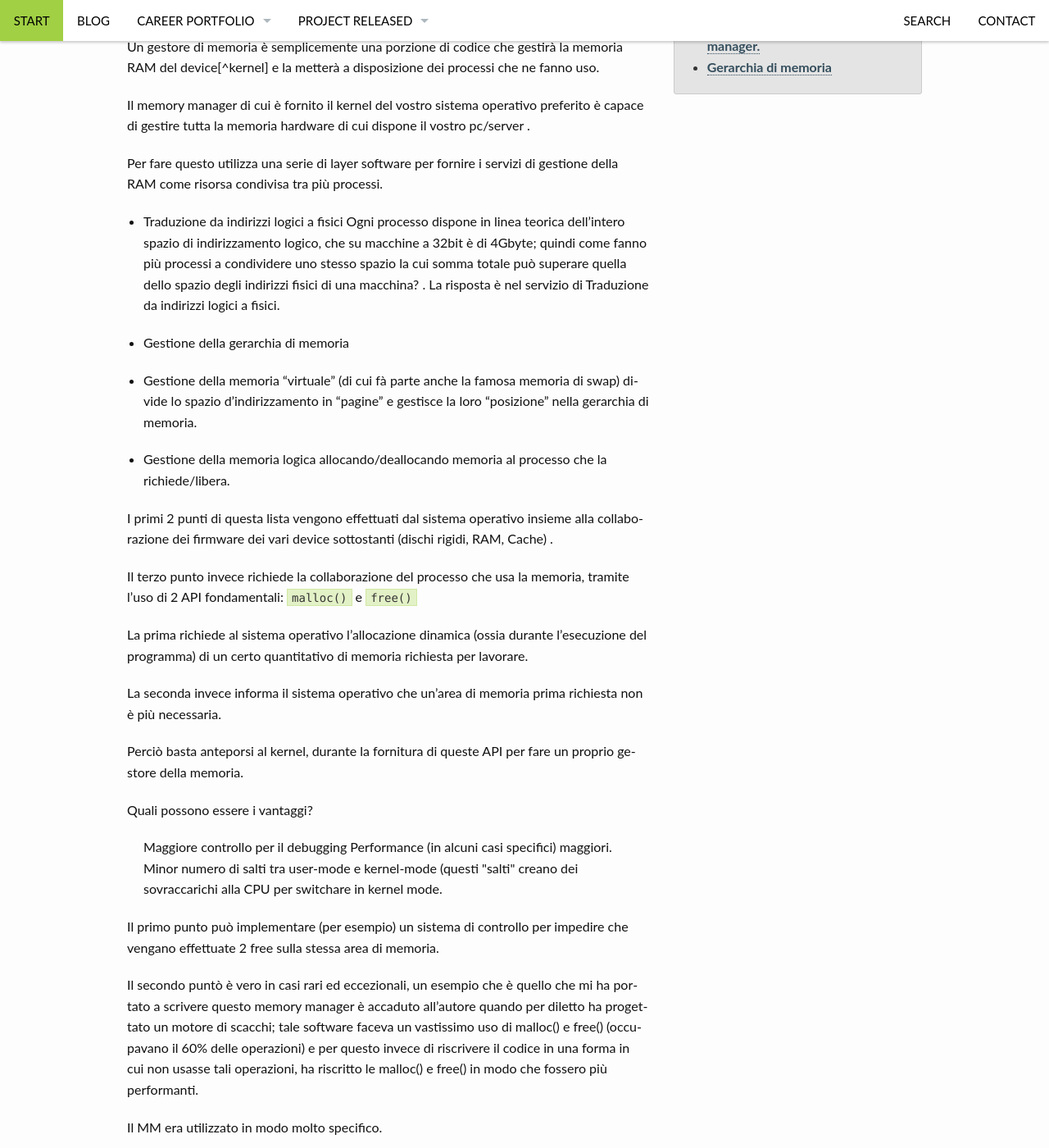
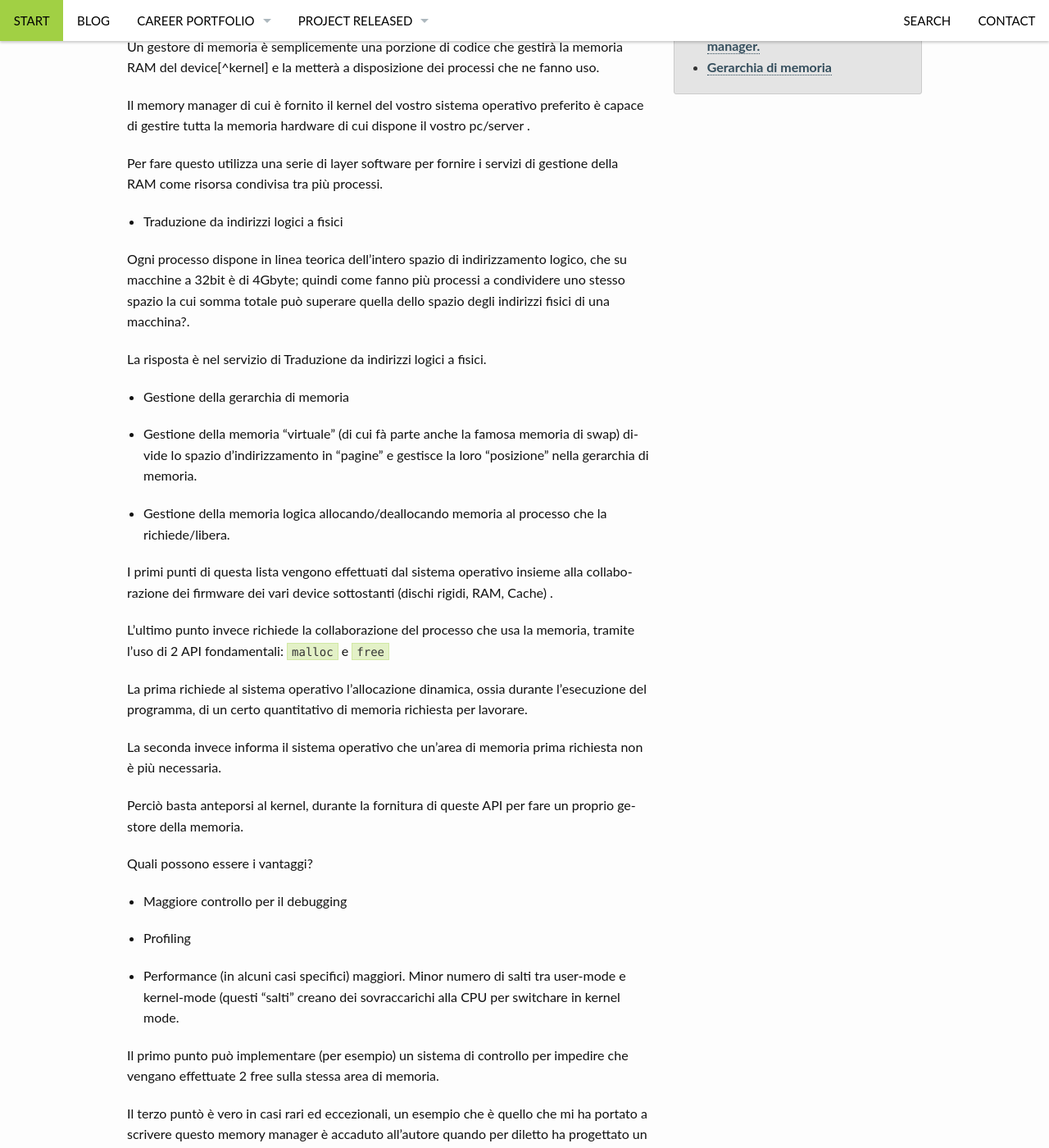
Before and after one commit to nicolarossi/nicolarossi.github.io, a Jekyll site: the page built from _posts/blog/2006-08-04-Dynamic Memory Management.md, in a window 1280 px wide and 1400 px high, scrolled down 1027 px. Shown: the whole window at 82% size. Built offline with Jekyll 4.4.1, drawn with Linux system fonts in a browser that asks for light colours; some of the changed text lies outside the part shown.

Commit message:
Correzioni

```diff
--- a/_posts/blog/2006-08-04-Dynamic Memory Management.md
+++ b/_posts/blog/2006-08-04-Dynamic Memory Management.md
@@ -38,7 +38,9 @@ Il memory manager di cui è fornito il kernel del vostro sistema operativo prefe
 Per fare questo utilizza una serie di layer software per fornire i servizi di gestione della RAM come risorsa condivisa tra più processi.
 
 - Traduzione da indirizzi logici a fisici
-Ogni processo dispone in linea teorica dell'intero spazio di indirizzamento logico, che su macchine a 32bit è di 4Gbyte; quindi come fanno più processi a condividere uno stesso spazio la cui somma totale può superare quella dello spazio degli indirizzi fisici di una macchina? .
+
+Ogni processo dispone in linea teorica dell'intero spazio di indirizzamento logico, che su macchine a 32bit è di 4Gbyte; quindi come fanno più processi a condividere uno stesso spazio la cui somma totale può superare quella dello spazio degli indirizzi fisici di una macchina?.
+
 La risposta è nel servizio di Traduzione da indirizzi logici a fisici.
 
 - Gestione della gerarchia di memoria
@@ -47,30 +49,28 @@ La risposta è nel servizio di Traduzione da indirizzi logici a fisici.
 
 - Gestione della memoria logica allocando/deallocando memoria al processo che la richiede/libera.
 
-I primi 2 punti di questa lista vengono effettuati dal sistema operativo insieme alla collaborazione dei firmware dei vari device sottostanti (dischi rigidi, RAM, Cache) .
+I primi punti di questa lista vengono effettuati dal sistema operativo insieme alla collaborazione dei firmware dei vari device sottostanti (dischi rigidi, RAM, Cache) .
 
-Il terzo punto invece richiede la collaborazione del processo che usa la memoria, tramite l'uso di 2 API fondamentali: <code>malloc()</code> e <code>free()</code>
+L'ultimo punto invece richiede la collaborazione del processo che usa la memoria, tramite l'uso di 2 API fondamentali: <code>malloc</code> e <code>free</code>
 
-La prima richiede al sistema operativo l'allocazione dinamica (ossia durante l'esecuzione del programma) di un certo quantitativo  di memoria richiesta per lavorare.
+La prima richiede al sistema operativo l'allocazione dinamica, ossia durante l'esecuzione del programma, di un certo quantitativo  di memoria richiesta per lavorare.
 
 La seconda invece informa il sistema operativo che un'area di memoria prima richiesta non è più necessaria.
 
 Perciò basta anteporsi al kernel, durante la fornitura di queste API per fare un proprio gestore della memoria.
 
 Quali possono essere i vantaggi?
-<ul>
-<il>
-Maggiore controllo per il debugging
-</il>
-<il>
-Performance (in alcuni casi specifici) maggiori.
-Minor numero di salti tra user-mode e kernel-mode (questi "salti" creano dei sovraccarichi alla CPU per switchare in kernel mode.
-</il>
-</ul>
+
+- Maggiore controllo per il debugging
+
+- Profiling
+
+- Performance (in alcuni casi specifici) maggiori.
+ Minor numero di salti tra user-mode e kernel-mode (questi "salti" creano dei sovraccarichi alla CPU per switchare in kernel mode.
 
 Il primo punto può implementare (per esempio) un sistema di controllo per impedire che vengano effettuate 2 free sulla stessa area di memoria.
 
-Il secondo puntò è vero in casi rari ed eccezionali, un esempio che è quello che mi ha portato a scrivere questo memory manager è accaduto all'autore quando per diletto ha progettato un motore di scacchi; tale software faceva un vastissimo uso di malloc() e free() (occupavano il 60% delle operazioni) e per questo invece di riscrivere il codice in una forma in cui non usasse tali operazioni, ha riscritto le malloc() e free() in modo che fossero più performanti.
+Il terzo puntò è vero in casi rari ed eccezionali, un esempio che è quello che mi ha portato a scrivere questo memory manager è accaduto all'autore quando per diletto ha progettato un motore di scacchi; tale software faceva un vastissimo uso di malloc() e free() (occupavano il 60% delle operazioni) e per questo invece di riscrivere il codice in una forma in cui non usasse tali operazioni, ha riscritto le malloc() e free() in modo che fossero più performanti.
 
 Il MM era utilizzato in modo molto specifico.
 
```
